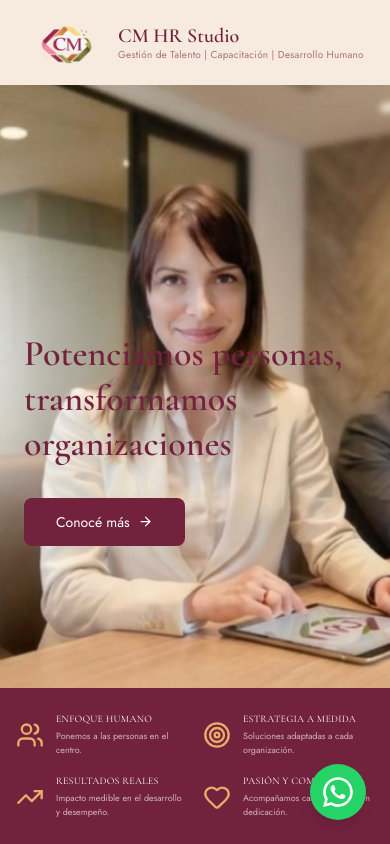
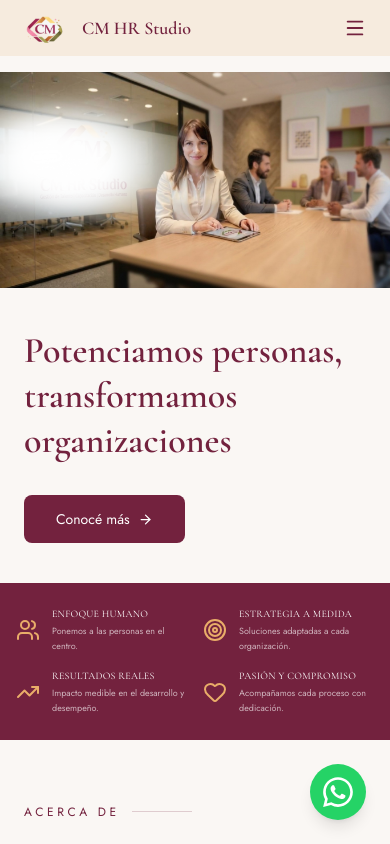
Before and after one commit to VM-Studio/cm-consultora, a Next.js app: page / in a window 390 px wide. Shown: the top 844 px of the page. Built offline with nearby package versions, Linux system fonts and the light colour scheme.

Commit message:
actualice cambios mobile responsive

```diff
--- a/src/components/Hero.tsx
+++ b/src/components/Hero.tsx
@@ -5,21 +5,35 @@ import { ArrowRight, Users, Target, TrendingUp, Heart } from 'lucide-react'
 
 export default function Hero() {
   return (
-    <section id="home" className="relative min-h-screen flex items-center overflow-hidden">
+    <section id="home" className="relative md:min-h-screen md:flex md:items-center md:overflow-hidden">
 
-      {/* BG image */}
-      <div className="absolute inset-0 z-0">
+      {/* BG image — solo desktop (overlay completo) */}
+      <div className="absolute inset-0 z-0 hidden md:block">
         <Image
           src="/hero.png"
           alt="Hero background"
           fill
-          className="object-cover object-top md:object-center"
+          className="object-cover object-center"
           priority
           unoptimized
         />
       </div>
 
-      <div className="relative z-10 max-w-7xl mx-auto px-6 pt-36 pb-28 md:pt-52 md:pb-44 w-full">
+      {/* Imagen mobile — se muestra completa, sin recorte */}
+      <div className="relative w-full md:hidden pt-[72px]">
+        <Image
+          src="/hero.png"
+          alt="Hero background"
+          width={800}
+          height={600}
+          className="w-full h-auto"
+          priority
+          unoptimized
+        />
+      </div>
+
+      {/* Contenido */}
+      <div className="relative z-10 max-w-7xl mx-auto px-6 py-10 md:pt-52 md:pb-44 w-full">
         <motion.div
           initial={{ opacity: 0, y: 40 }}
           animate={{ opacity: 1, y: 0 }}
@@ -42,13 +56,13 @@ export default function Hero() {
       </div>
 
       {/* Barra de valores */}
-      <div className="absolute bottom-0 left-0 right-0 z-10 bg-wine">
+      <div className="relative md:absolute md:bottom-0 md:left-0 md:right-0 z-10 bg-wine">
         <div className="max-w-7xl mx-auto px-4 md:px-6 py-6 md:py-8 grid grid-cols-2 md:grid-cols-4 gap-4 md:gap-8">
           {[
-            { icon: <Users size={28} />,      title: 'Enfoque humano',      desc: 'Ponemos a las personas en el centro.' },
-            { icon: <Target size={28} />,     title: 'Estrategia a medida', desc: 'Soluciones adaptadas a cada organización.' },
-            { icon: <TrendingUp size={28} />, title: 'Resultados reales',   desc: 'Impacto medible en el desarrollo y desempeño.' },
-            { icon: <Heart size={28} />,      title: 'Pasión y compromiso', desc: 'Acompañamos cada proceso con dedicación.' },
+            { icon: <Users size={24} />,      title: 'Enfoque humano',      desc: 'Ponemos a las personas en el centro.' },
+            { icon: <Target size={24} />,     title: 'Estrategia a medida', desc: 'Soluciones adaptadas a cada organización.' },
+            { icon: <TrendingUp size={24} />, title: 'Resultados reales',   desc: 'Impacto medible en el desarrollo y desempeño.' },
+            { icon: <Heart size={24} />,      title: 'Pasión y compromiso', desc: 'Acompañamos cada proceso con dedicación.' },
           ].map((v, i) => (
             <div key={i} className="flex items-center gap-3">
               <span className="shrink-0" style={{ color: '#e9ad69' }}>{v.icon}</span>
--- a/src/components/Navbar.tsx
+++ b/src/components/Navbar.tsx
@@ -23,16 +23,23 @@ export default function Navbar() {
 
   return (
     <header className={`fixed top-0 left-0 right-0 z-50 transition-all duration-400 ${
-      scrolled ? 'shadow-sm py-3' : 'py-5'
+      scrolled ? 'shadow-sm py-2 md:py-3' : 'py-3 md:py-5'
     }`} style={{ backgroundColor: '#f6ebde' }}>
-      <div className="max-w-7xl mx-auto px-8 flex items-center justify-between gap-8">
+      <div className="max-w-7xl mx-auto px-5 md:px-8 flex items-center justify-between gap-4">
 
         {/* Logo */}
-        <Link href="#home" className="flex items-center gap-4 shrink-0">
-          <Image src="/logo.png" alt="CM HR Studio" width={70} height={70} className="object-contain" />
+        <Link href="#home" className="flex items-center gap-3 shrink-0">
+          <Image
+            src="/logo.png"
+            alt="CM HR Studio"
+            width={50}
+            height={50}
+            className="object-contain md:w-[70px] md:h-[70px]"
+          />
           <div>
-            <p className="font-display font-semibold text-wine text-xl leading-none">CM HR Studio</p>
-            <p className="font-body text-[10px] text-[#73223e]/60 tracking-wide leading-none mt-1">
+            <p className="font-display font-semibold text-wine text-lg md:text-xl leading-none">CM HR Studio</p>
+            {/* Tagline: oculto en mobile, visible en desktop */}
+            <p className="hidden md:block font-body text-[10px] text-[#73223e]/60 tracking-wide leading-none mt-1">
               Gestión de Talento | Capacitación | Desarrollo Humano
             </p>
           </div>
@@ -51,12 +58,9 @@ export default function Navbar() {
           ))}
         </nav>
 
-        {/* Icons — eliminados */}
-
-
-        {/* Mobile */}
-        <button className="md:hidden text-wine" onClick={() => setOpen(!open)}>
-          {open ? <X size={24} /> : <Menu size={24} />}
+        {/* Mobile hamburger */}
+        <button className="md:hidden text-wine p-1" onClick={() => setOpen(!open)}>
+          {open ? <X size={22} /> : <Menu size={22} />}
         </button>
       </div>
 
```
